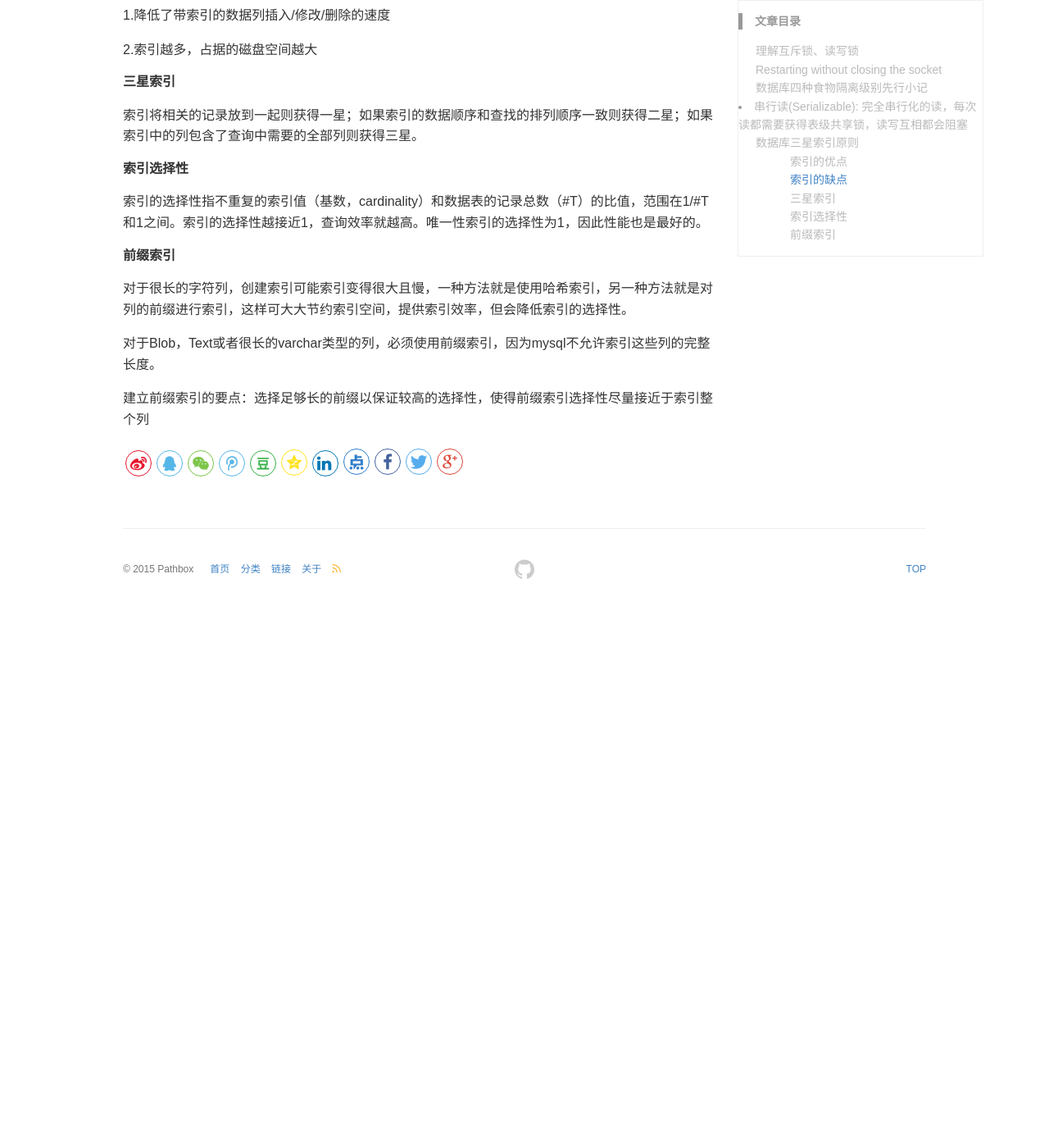
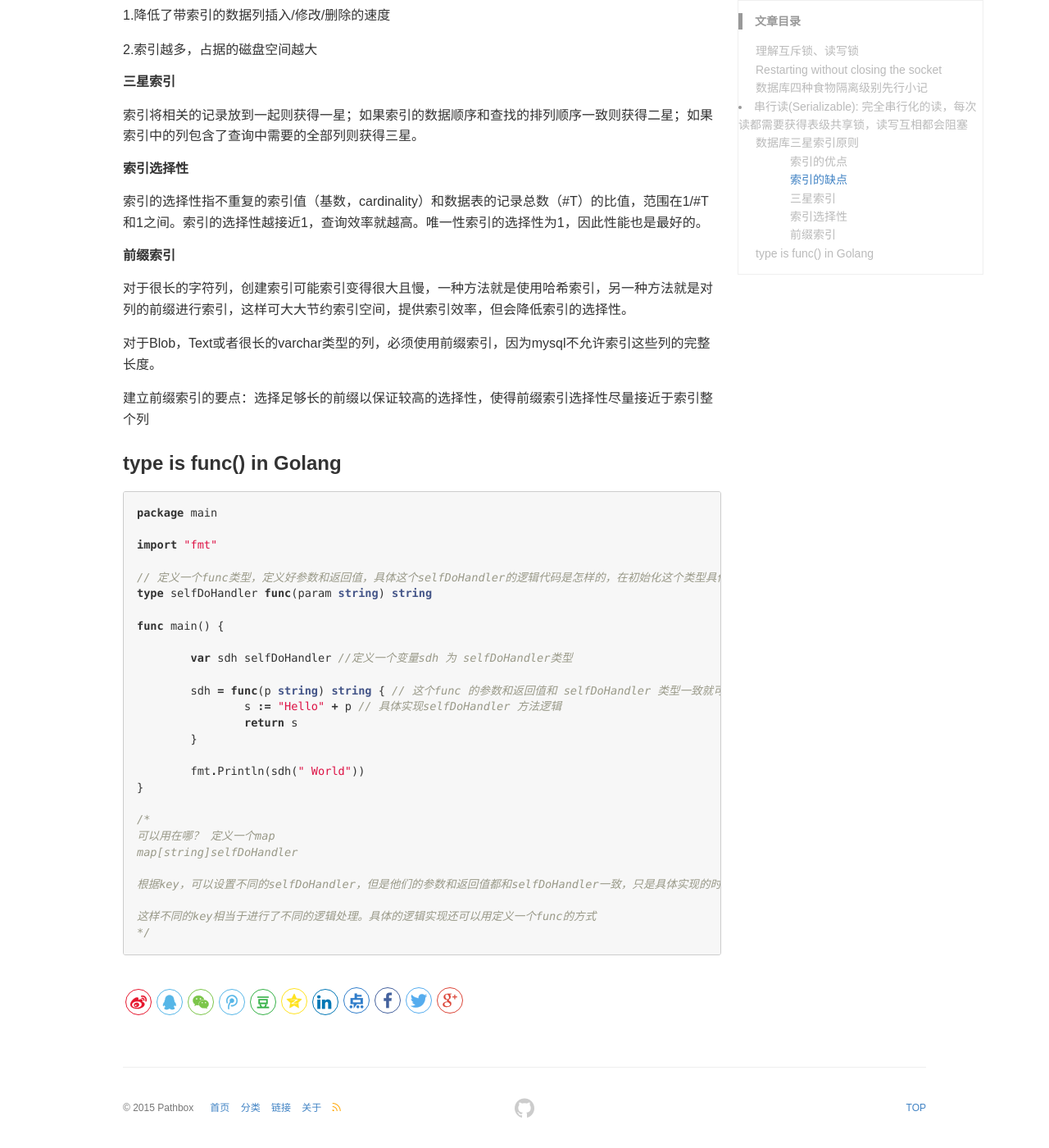
Before and after one commit to pathbox/pathbox.github.io, a Jekyll site: the page built from _posts/2018-05-01-work-summary-in-Udesk-fifteen.md, in a window 1280 px wide and 1400 px high, scrolled down 1809 px. Shown: the whole window at 82% size. Built offline with Jekyll 4.4.1, drawn with Linux system fonts in a browser that asks for light colours; before the commit the page ends 2552 px from its top, so only the background shows below that.

Commit message:
type is func() in Golang

````diff
--- a/_posts/2018-05-01-work-summary-in-Udesk-fifteen.md
+++ b/_posts/2018-05-01-work-summary-in-Udesk-fifteen.md
@@ -77,3 +77,35 @@ Graceful Restart in Golang
 对于Blob，Text或者很长的varchar类型的列，必须使用前缀索引，因为mysql不允许索引这些列的完整长度。
 
 建立前缀索引的要点：选择足够长的前缀以保证较高的选择性，使得前缀索引选择性尽量接近于索引整个列
+
+### type is func() in Golang
+
+```go
+package main
+
+import "fmt"
+
+// 定义一个func类型，定义好参数和返回值，具体这个selfDoHandler的逻辑代码是怎样的，在初始化这个类型具体实例的时候定义
+type selfDoHandler func(param string) string
+
+func main() {
+
+	var sdh selfDoHandler //定义一个变量sdh 为 selfDoHandler类型
+
+	sdh = func(p string) string { // 这个func 的参数和返回值和 selfDoHandler 类型一致就可以
+		s := "Hello" + p // 具体实现selfDoHandler 方法逻辑
+		return s
+	}
+
+	fmt.Println(sdh(" World"))
+}
+
+/*
+可以用在哪？ 定义一个map
+map[string]selfDoHandler
+
+根据key，可以设置不同的selfDoHandler，但是他们的参数和返回值都和selfDoHandler一致，只是具体实现的时候的代码逻辑可以不一样
+
+这样不同的key相当于进行了不同的逻辑处理。具体的逻辑实现还可以用定义一个func的方式
+*/
+```
````
